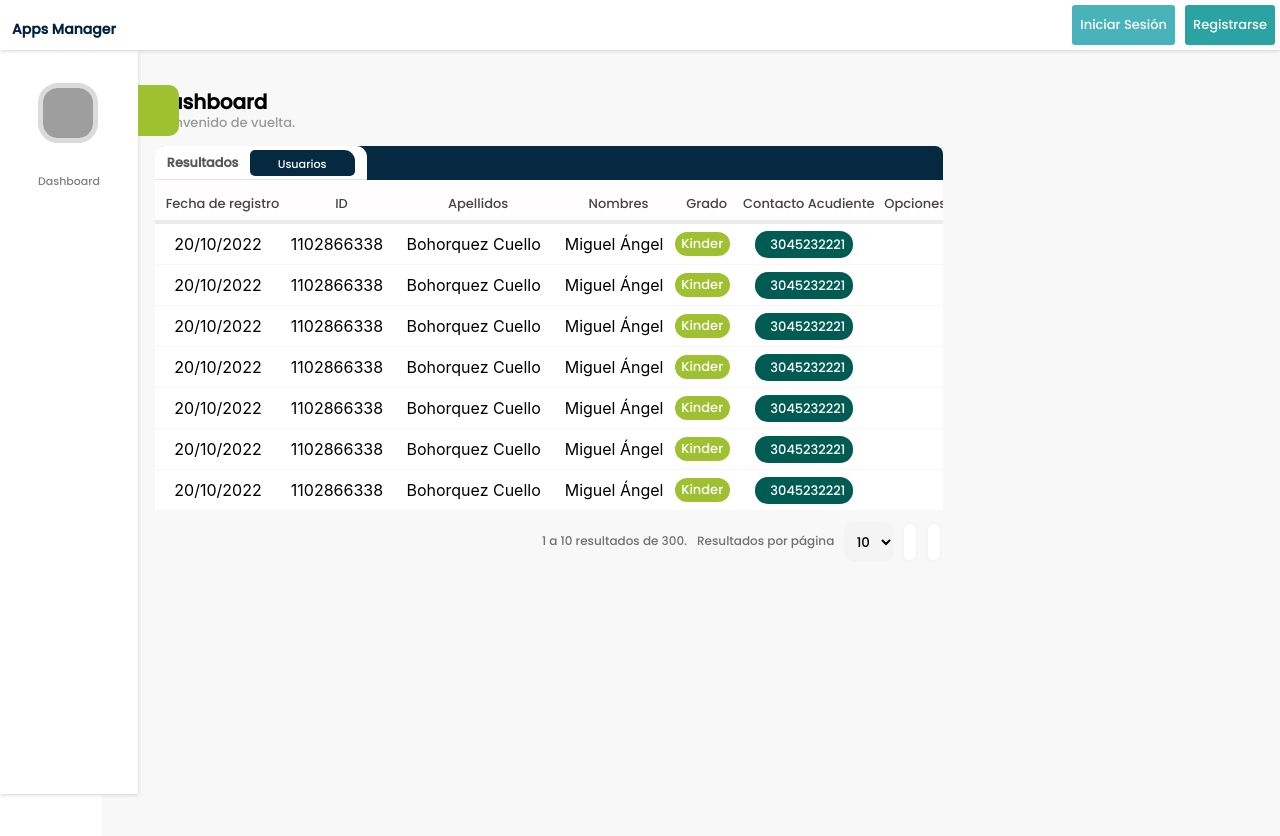
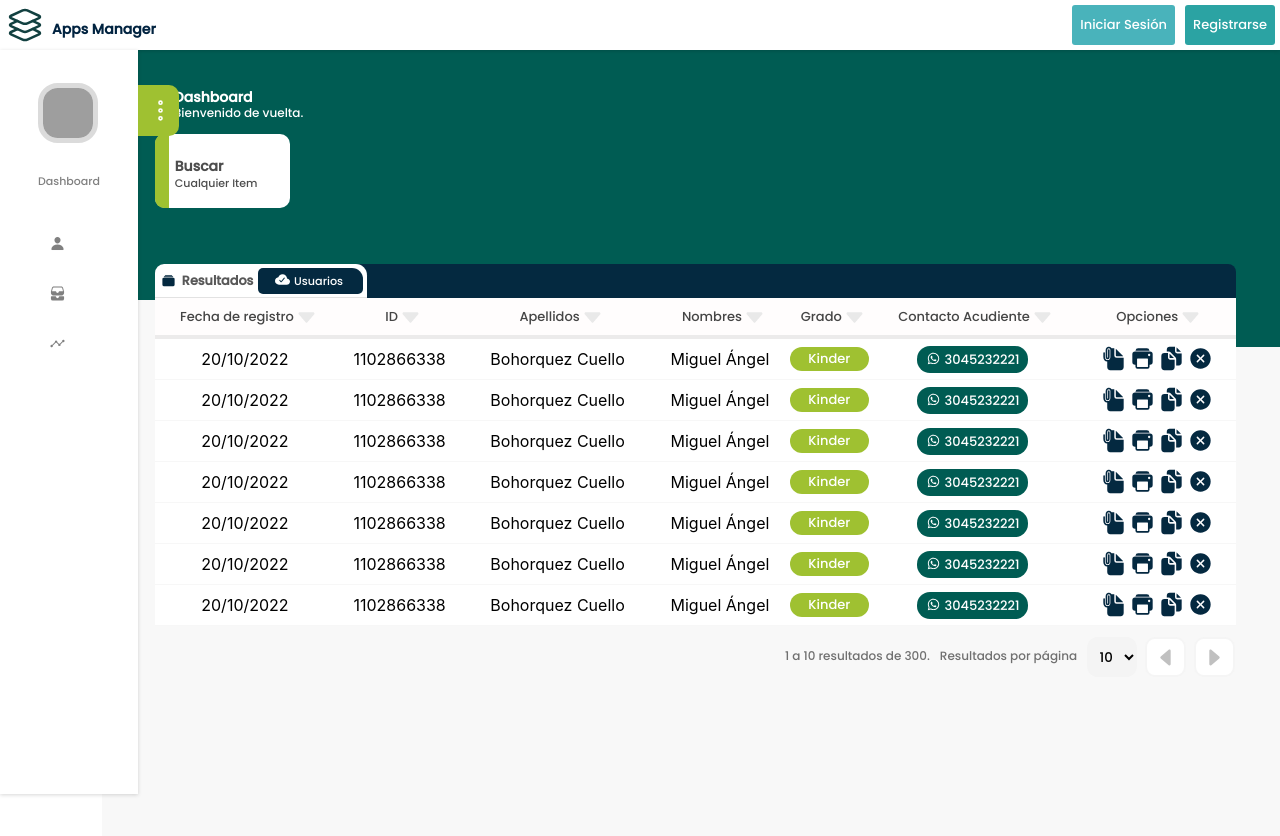
Before and after one commit to miguelangel1894/sistema_calificaciones, a React (Create React App) app: page / in a window 1280 px wide. Shown: the top 836 px of the page. Built offline with nearby package versions, Linux system fonts and the light colour scheme; grey boxes are pictures that could not be loaded.

Commit message:
Se configuró el bg de las vistas y se creó el componente controlData

```diff
--- a/src/App.css
+++ b/src/App.css
@@ -5,4 +5,13 @@
     height: 100%;
     display: flex;
     flex-flow: row wrap;
+    position: relative;
 }
+
+.App .bg-container{
+    width: 96%;
+    height: 300px;
+    position: absolute;
+    background: #005C53;
+    z-index: 1;
+}
--- a/src/App.js
+++ b/src/App.js
@@ -12,6 +12,7 @@ function App() {
       <nav className="App-nav">
         <NavBar />
       </nav>
+      <div className='bg-container'></div>
       <aside>
         <Sidebar/>
       </aside>
--- /dev/null
+++ b/src/components/ControlData/ControlData.js
@@ -0,0 +1,14 @@
+import  React from "react";
+import './controlData.css'
+
+export function ControlData(){
+    return(
+        <div className="controlData-container">
+            <div className="title-container">
+                <div className="color-container"></div>
+                <h2>Buscar</h2>
+                <p>Cualquier Item</p>
+            </div>
+        </div>
+    )
+}
--- /dev/null
+++ b/src/components/ControlData/controlData.css
@@ -0,0 +1,40 @@
+.controlData-container{
+    width: 96%;
+    height: 80px;
+    margin-bottom: 50px;
+    z-index: 2;
+}
+
+.controlData-container .title-container{
+    width: 135px;
+    height: 74px;
+    border-radius: 10px;
+    background: white;
+    position: relative;
+}
+
+.controlData-container .title-container .color-container{
+    width: 14px;
+    height: 100%;
+    background: #9fc131;
+    border-top-left-radius: 9px;
+    border-bottom-left-radius: 9px;
+    position: absolute;
+}
+
+.controlData-container .title-container h2{
+    margin-top: 22px;
+    margin-left: 20px;
+    position: absolute;
+    color: #4d4d4d;
+    font-family: 'Poppins', sans-serif;
+}
+
+.controlData-container .title-container p{
+    margin-top: 41px;
+    margin-left: 20px;
+    font-size: 11px;
+    position: absolute;
+    color: #4d4d4d;
+    font-family: 'Poppins', sans-serif;
+}
--- a/src/components/Table/Table.css
+++ b/src/components/Table/Table.css
@@ -2,7 +2,8 @@
     border-collapse: collapse;
     overflow: hidden;
     text-align: center;
-    width: 70%;
+    width: 96%;
+    z-index: 2;
 }
 
 .table-container .table-info-result{
--- a/src/index.css
+++ b/src/index.css
@@ -15,6 +15,7 @@ nav{
 aside{
   width: 11%;
   height: 93vh;
+  z-index: 10;
 }
 
 section{
--- a/src/pages/dashboard/Dashboard.js
+++ b/src/pages/dashboard/Dashboard.js
@@ -1,12 +1,15 @@
 import React  from "react";
 import './dashboard.css'
 import {Table} from '../../components/Table/Table'
+import {ControlData} from '../../components/ControlData/ControlData'
 
 export function Dashboard (){
     return(
         <div className="dashboard-container">
+            <div className="bg-container"></div>
             <h2 className="dashboard-title">Dashboard</h2>
             <p className="dashboard-subtitle">Bienvenido de vuelta.</p>
+            <ControlData/>
             <Table/>
         </div>
     )
--- a/src/pages/dashboard/dashboard.css
+++ b/src/pages/dashboard/dashboard.css
@@ -7,20 +7,26 @@
     background: #f8f8f8;
     display: flex;
     flex-flow: column nowrap;
+    position: relative;
 }
 
 .dashboard-title{
     margin-top: 40px;
     margin-bottom: 5px;
-    font-size: 20px;
+    font-size: 14px;
     font-family: 'Poppins', sans-serif;
+    margin-left: 19px;
+    color: white;
+    z-index: 2;
 }
 
 .dashboard-container .dashboard-subtitle{
     margin-top: -9px;
-    font-size: 13px;
-    color: rgb(155, 154, 154);
+    font-size: 12px;
+    color: white;
     font-family: 'Poppins', sans-serif;
+    margin-left: 19px;
+    z-index: 2;
 }
 
 .dashboard-container .table-footer{
```
